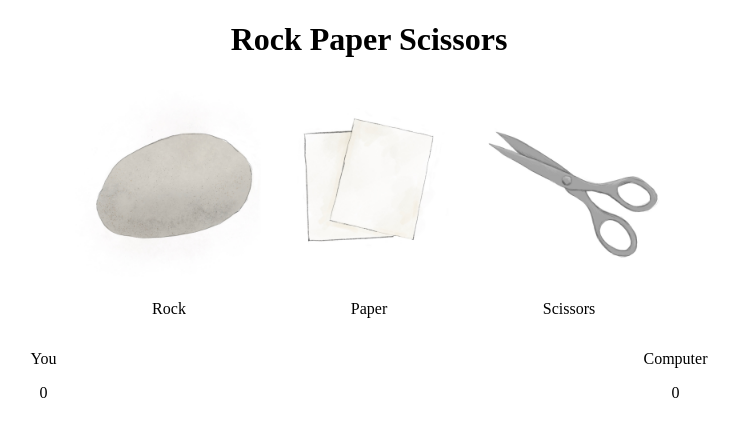
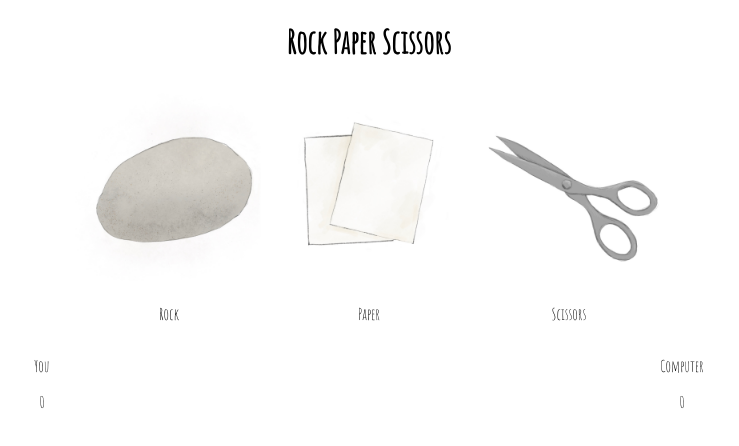
Before and after one commit to coleenhuang/Rock-Paper-Scissors, a plain HTML site: page index.html in a window 1280 px wide. Shown: the whole page, without its empty margins (271-1010 px from the left). Drawn offline with Linux system fonts and the light colour scheme.

Commit message:
changed font

```diff
--- a/index.html
+++ b/index.html
@@ -4,6 +4,9 @@
         <meta charset="utf-8">
         <title>Rock Paper Scissors</title>
         <link rel="stylesheet" href="style.css"/>
+        <link rel="preconnect" href="https://fonts.googleapis.com">
+<link rel="preconnect" href="https://fonts.gstatic.com" crossorigin>
+<link href="https://fonts.googleapis.com/css2?family=Amatic+SC&display=swap" rel="stylesheet">
     </head>
     <body>
         <h1>Rock Paper Scissors</h1>
--- a/style.css
+++ b/style.css
@@ -1,5 +1,13 @@
+* {
+    box-sizing: border-box;
+}
+html, body {
+    min-height: 100%;
+}
 body {
     text-align: center;
+    margin: 0;
+    font-family: 'Amatic SC', cursive;
 }
 .button img {
     max-width: 200px;
@@ -23,6 +31,7 @@ body {
     background-color: #fefae0;
     width: 100%;
     height: 100%;
+
 }
 .hidden {
     display: none;
```
